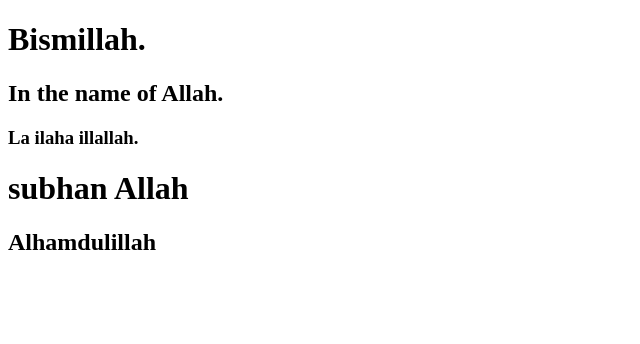
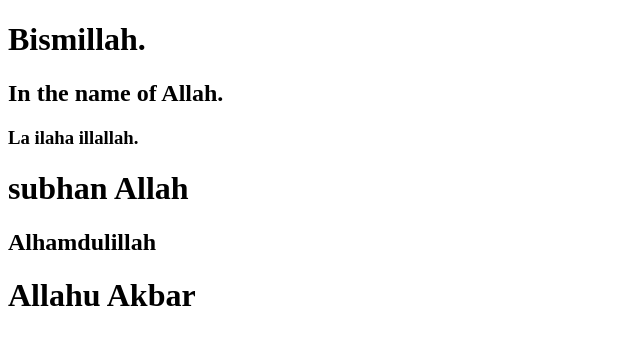
Before and after one commit to ataher83/second-website, a plain HTML site: page index.html in a window 1280 px wide. Shown: the whole page, without its empty margins (0-640 px from the left). Drawn offline with Linux system fonts and the light colour scheme.

Commit message:
Update index.html

```diff
--- a/index.html
+++ b/index.html
@@ -11,6 +11,7 @@
     <h3> La ilaha illallah. </h3>
     <h1> subhan Allah</h1>
     <h2> Alhamdulillah </h2>
+    <h1> Allahu Akbar</h1>
 
 </body>
 </html>
```
